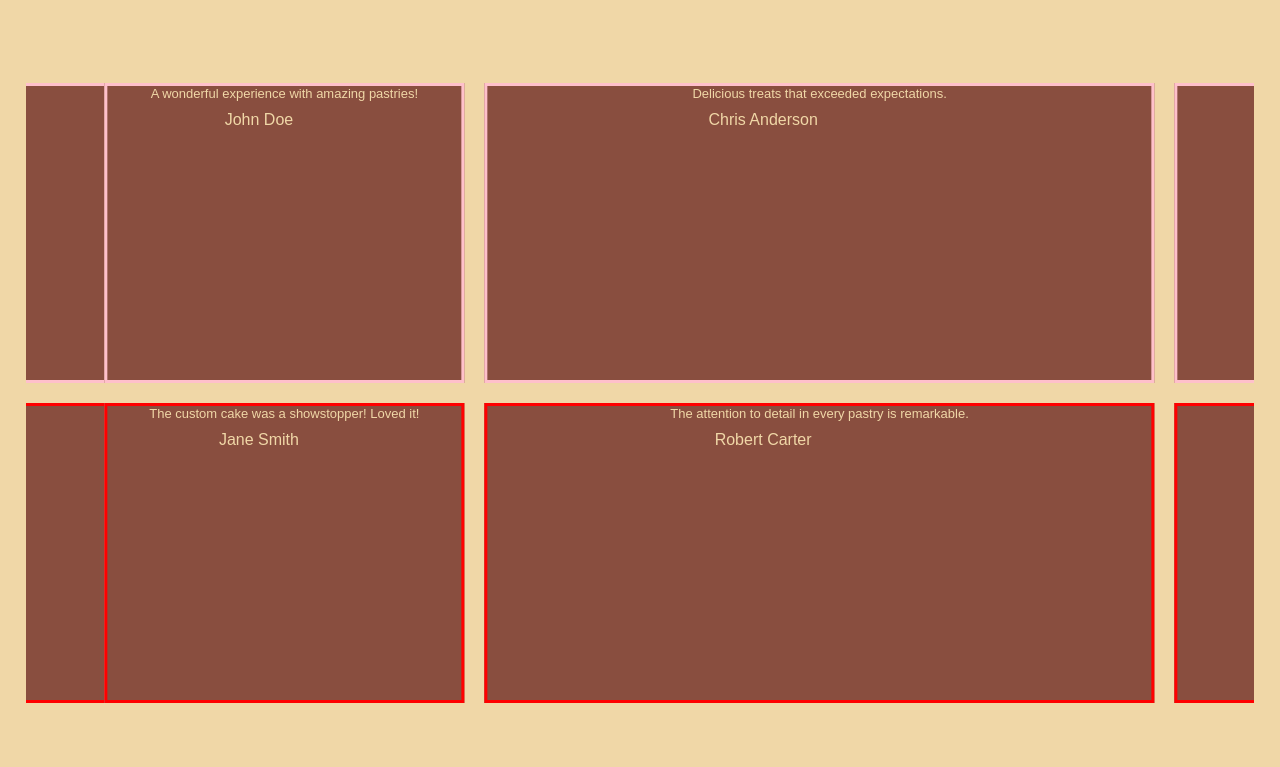
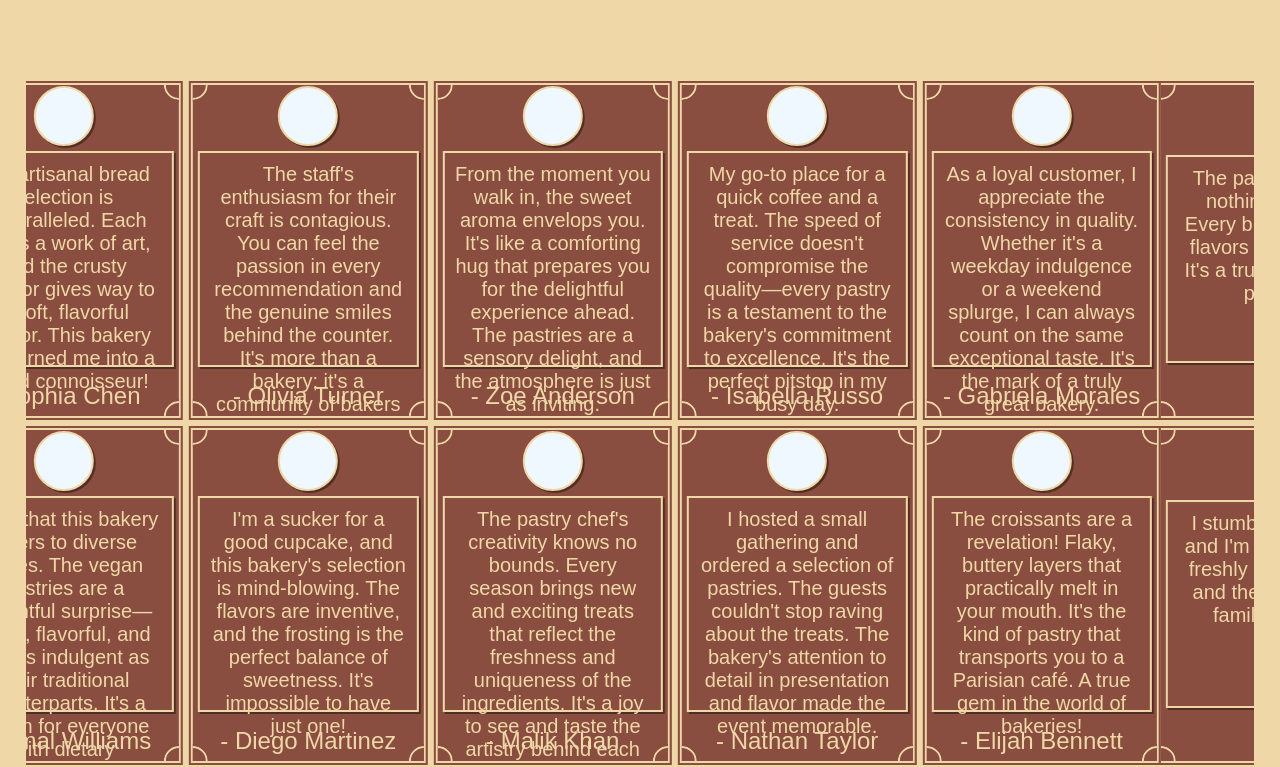
Before and after one commit to vladflo13/vueshop, a Vue app: page / in a window 1280 px wide. Shown: the part 1795-2562 px from the top of the page. Built offline with nearby package versions, Linux system fonts and the light colour scheme; no server answers; a web font is replaced by a local one.

Commit message:
styled testimonies,

```diff
--- a/src/components/TestimoniesContainer.vue
+++ b/src/components/TestimoniesContainer.vue
@@ -1,6 +1,6 @@
 <template>
     <div class="testimonies-container">
-        <TestimonyComponent :class="{'item':true, 'wide':item.isWide, 'tall':item.isTall}" v-for="item in testimonies" :key="item.id" :customer-name="item.clientName" :testimony-body="item.clientTestimony"></TestimonyComponent>
+        <TestimonyComponent :class="{'item':true}" v-for="item in testimonies" :key="item.id" :customer-name="item.clientName" :testimony-body="item.clientTestimony"></TestimonyComponent>
     </div>
 </template>
 
@@ -16,68 +16,131 @@ export default defineComponent({
             testimonies:[
             {
                 id: 1,
-                imgSrc: '', // No generation here
+                imgSrc: '',
                 clientName: 'John Doe',
-                clientTestimony: 'A wonderful experience with amazing pastries!',
-                isWide: false,
-                isTall: false,
+                clientTestimony: "The pastries from this bakery are nothing short of extraordinary! Every bite feels like a symphony of flavors dancing on my taste buds. It's a true testament to the skill and passion of the bakers",
+
             },
             {
                 id: 2,
                 imgSrc: '',
                 clientName: 'Jane Smith',
-                clientTestimony: 'The custom cake was a showstopper! Loved it!',
-                isWide: true,
-                isTall: false,
+                clientTestimony: "I stumbled upon this hidden gem, and I'm so glad I did! The aroma of freshly baked goods is irresistible, and the quality is unmatched. My family's new favorite spot for weekend treats!",
+
             },
             {
                 id: 3,
                 imgSrc: '',
                 clientName: 'Chris Anderson',
-                clientTestimony: 'Delicious treats that exceeded expectations.',
-                isWide: false,
-                isTall: true,
+                clientTestimony: "The attention to detail in every pastry is evident. From the flaky crusts to the decadent fillings, this bakery has mastered the art of baking. I can't get enough of their delightful creations!",
+
             },
             {
                 id: 4,
                 imgSrc: '',
                 clientName: 'Robert Carter',
-                clientTestimony: 'The attention to detail in every pastry is remarkable.',
-                isWide: true,
-                isTall: false,
+                clientTestimony: "I've never been a morning person, but knowing that this bakery awaits with its scrumptious breakfast pastries makes getting up early worthwhile. The croissants are heavenly, and the coffee is the perfect companion.",
+
             },
             {
                 id: 5,
                 imgSrc: '',
                 clientName: 'Sophie Turner',
-                clientTestimony: 'The cupcakes were not only cute but also incredibly tasty!',
-                isWide: false,
-                isTall: false,
+                clientTestimony: "As a self-proclaimed dessert enthusiast, I can confidently say that this bakery has raised the bar. The cakes are not only visually stunning but also incredibly delicious. My celebrations are incomplete without one of their masterpieces.",
             },
             {
                 id: 6,
                 imgSrc: '',
                 clientName: 'David Miller',
-                clientTestimony: 'Exceptional service and a wide variety of mouthwatering treats.',
-                isWide: true,
-                isTall: true,
+                clientTestimony: "What sets this bakery apart is the commitment to using high-quality ingredients. You can taste the freshness in every bite. It's evident that the bakers take pride in delivering top-notch pastries to their customers.",
+
             },
             {
                 id: 7,
                 imgSrc: '',
                 clientName: 'Emily Walker',
-                clientTestimony: 'I love how they personalize each order. It adds a special touch!',
-                isWide: false,
-                isTall: false,
+                clientTestimony: "I've been a loyal customer for years, and the consistent quality and friendly service keep me coming back. The variety of pastries ensures there's always something new to try, and I've never been disappointed.",
+
             },
             {
                 id: 8,
                 imgSrc: '',
                 clientName: 'Oliver Price',
-                clientTestimony: 'The aroma of freshly baked goods is irresistible!',
-                isWide: true,
-                isTall: false,
+                clientTestimony: "The gluten-free options at this bakery are a game-changer! As someone with dietary restrictions, finding a place that caters to my needs without compromising on taste is a blessing. The almond flour muffins are a personal favorite!",
+
             },
+            {
+                id: 9,
+                imgSrc: '',
+                clientName: 'Emma Thompson',
+                clientTestimony: "The ambiance of this bakery is warm and inviting, making it the perfect place to unwind with a sweet treat. Whether I'm catching up with friends or enjoying some alone time, the pastries here always enhance the experience.",
+            },
+            {
+                id: 10,
+                imgSrc: '',
+                clientName: 'Carlos Rodriguez',
+                clientTestimony: "I recently ordered a custom cake for a special occasion, and it exceeded my expectations. The attention to detail, personalized design, and, of course, the delicious taste made it a highlight of the celebration. I highly recommend this bakery for any event!",
+            },
+            {
+            id: 11,
+            imgSrc: "",
+            clientName: "Sophia Chen",
+            clientTestimony: "The artisanal bread selection is unparalleled. Each loaf is a work of art, and the crusty exterior gives way to a soft, flavorful interior. This bakery has turned me into a bread connoisseur!"
+        },
+        {
+            id: 12,
+            imgSrc: "",
+            clientName: "Jamal Williams",
+            clientTestimony: "I love that this bakery caters to diverse tastes. The vegan pastries are a delightful surprise—moist, flavorful, and just as indulgent as their traditional counterparts. It's a haven for everyone with dietary preferences!"
+        },
+        {
+            id: 13,
+            imgSrc: "",
+            clientName: "Olivia Turner",
+            clientTestimony: "The staff's enthusiasm for their craft is contagious. You can feel the passion in every recommendation and the genuine smiles behind the counter. It's more than a bakery; it's a community of bakers who love what they do."
+        },
+        {
+            id: 14,
+            imgSrc: "",
+            clientName: "Diego Martinez",
+            clientTestimony: "I'm a sucker for a good cupcake, and this bakery's selection is mind-blowing. The flavors are inventive, and the frosting is the perfect balance of sweetness. It's impossible to have just one!"
+        },
+        {
+            id: 15,
+            imgSrc: "",
+            clientName: "Zoe Anderson",
+            clientTestimony: "From the moment you walk in, the sweet aroma envelops you. It's like a comforting hug that prepares you for the delightful experience ahead. The pastries are a sensory delight, and the atmosphere is just as inviting."
+        },
+        {
+            id: 16,
+            imgSrc: '',
+            clientName: "Malik Khan",
+            clientTestimony: "The pastry chef's creativity knows no bounds. Every season brings new and exciting treats that reflect the freshness and uniqueness of the ingredients. It's a joy to see and taste the artistry behind each creation."
+        },
+        {
+            id: 17,
+            imgSrc: '',
+            clientName: "Isabella Russo",
+            clientTestimony: "My go-to place for a quick coffee and a treat. The speed of service doesn't compromise the quality—every pastry is a testament to the bakery's commitment to excellence. It's the perfect pitstop in my busy day."
+        },
+        {
+            id: 18,
+            imgSrc: '',
+            clientName: "Nathan Taylor",
+            clientTestimony: "I hosted a small gathering and ordered a selection of pastries. The guests couldn't stop raving about the treats. The bakery's attention to detail in presentation and flavor made the event memorable."
+        },
+        {
+            id: 19,
+            imgSrc: '',
+            clientName: "Gabriela Morales",
+            clientTestimony: "As a loyal customer, I appreciate the consistency in quality. Whether it's a weekday indulgence or a weekend splurge, I can always count on the same exceptional taste. It's the mark of a truly great bakery."
+        },
+        {
+            id: 20,
+            imgSrc: "",
+            clientName: "Elijah Bennett",
+            clientTestimony: "The croissants are a revelation! Flaky, buttery layers that practically melt in your mouth. It's the kind of pastry that transports you to a Parisian café. A true gem in the world of bakeries!"
+        }
             ]
         };
     },
@@ -88,23 +151,24 @@ export default defineComponent({
 <style scoped>
 .testimonies-container{
     display: grid;
+    height: 100vh;
     width: 200vw;
     background-color: var(--background-color);
     grid-template-rows: 1fr 1fr;
     padding-top: 60px;
     padding-bottom: 60px;
     grid-template-columns: 360px;
-    gap: 20px;
+    gap: 10px;
 }
-
+.item{
+    height: 100%;
+}
 .item:nth-child(odd)
 {
-    border: 3px solid pink;
     grid-row: 1 / 2;
 }
 .item:nth-child(even)
 {
-    border: 3px solid red;
     grid-row: 2 / 3;
 }
 </style>
--- a/src/components/TestimonyComponent.vue
+++ b/src/components/TestimonyComponent.vue
@@ -1,7 +1,14 @@
 <template>
     <div class="testimony-wrapper">
+        <div class="corner-tr"></div>
+        <div class="corner-tl"></div>
+        <div class="corner-br"></div>
+        <div class="corner-bl"></div>
+        <div class="portrait-wrapper">
+            <div class="portrait"></div>
+        </div>
         <div class="testimony">{{ testimonyBody }}</div>
-        <div class="author">{{ customerName }}</div>
+        <div class="author">{{ '- ' + customerName }}</div>
         <div></div>
     </div>
 </template>
@@ -22,19 +29,69 @@ export default defineComponent({
 
 <style scoped>
 .testimony-wrapper{
+    position: relative;
+    height: 100%;
     width: 100%;
-    height: 300px;
-    background-color: var(--color-b);
-    color: var(--color-a);
+    display: flex;
+    flex-direction: column;
+    background-color: var(--primary-color);
+    color: var(--background-color);
+    border: 2px solid var(--background-color);
+    outline: 2px solid var(--primary-color);
+    overflow: hidden;
+    justify-content: center;
+    align-items: center;
+}
+[class*='corner-']{
+    position: absolute;
+    width: 30px;
+    height: 30px;
+    border-radius: 50%;
+    background-color: var(--primary-color);
+    border: 2px solid var(--background-color);
+    outline: 2px solid var(--primary-color);
+}
+.corner-tr{
+    top:-15px;
+    right: -15px;
+}
+.corner-tl{
+    top:-15px;
+    left: -15px;
+}
+.corner-br{
+    bottom:-15px;
+    right: -15px;
+}
+.corner-bl{
+    bottom:-15px;
+    left: -15px;
+}
+.portrait-wrapper{
+    height: 20%;
+    padding-top: 5px;;
 }
 .testimony{
-    font-size: small;
+    height: 65%;
+    font-size: 1.25rem;
+    padding: 10px;
+    margin: 5px;
     text-align: center;
+    border: 2px solid var(--background-color);
+    box-shadow: 2px 2px rgba(0,0,0,0.4);
+}
+.portrait{
+    width: 60px;
+    height: 60px;
+    background-color: aliceblue;
+    border-radius: 50%;
+    border: 2px solid var(--background-color);
+    box-shadow: 2px 2px rgba(0,0,0,0.4);
+
 }
 .author{
     text-align:center;
     margin: 10px;
-    height: 20%;
-    width: 80%;
+    font-size: 1.5rem;
 }
 </style>
--- a/src/views/MainView.vue
+++ b/src/views/MainView.vue
@@ -212,8 +212,7 @@ export default defineComponent({
 .testimony-storage{
   display: flex;
   flex-direction: row;
-  gap: 20px;
-  --slide-duration: 15s
+  --slide-duration: 60s
 }
 .testimony-1{
   z-index: 2;
@@ -229,7 +228,7 @@ export default defineComponent({
   animation-timing-function: linear;
 }
 @keyframes move-right-1{
-  0% {transform:translateX(0px)}
+  0%, 100% {transform:translateX(0px)}
   75% {transform: translateX(300vw);opacity: 1;}
   75.01% {opacity: 0;}
   75.02% {transform: translate(-100vw);}
```
